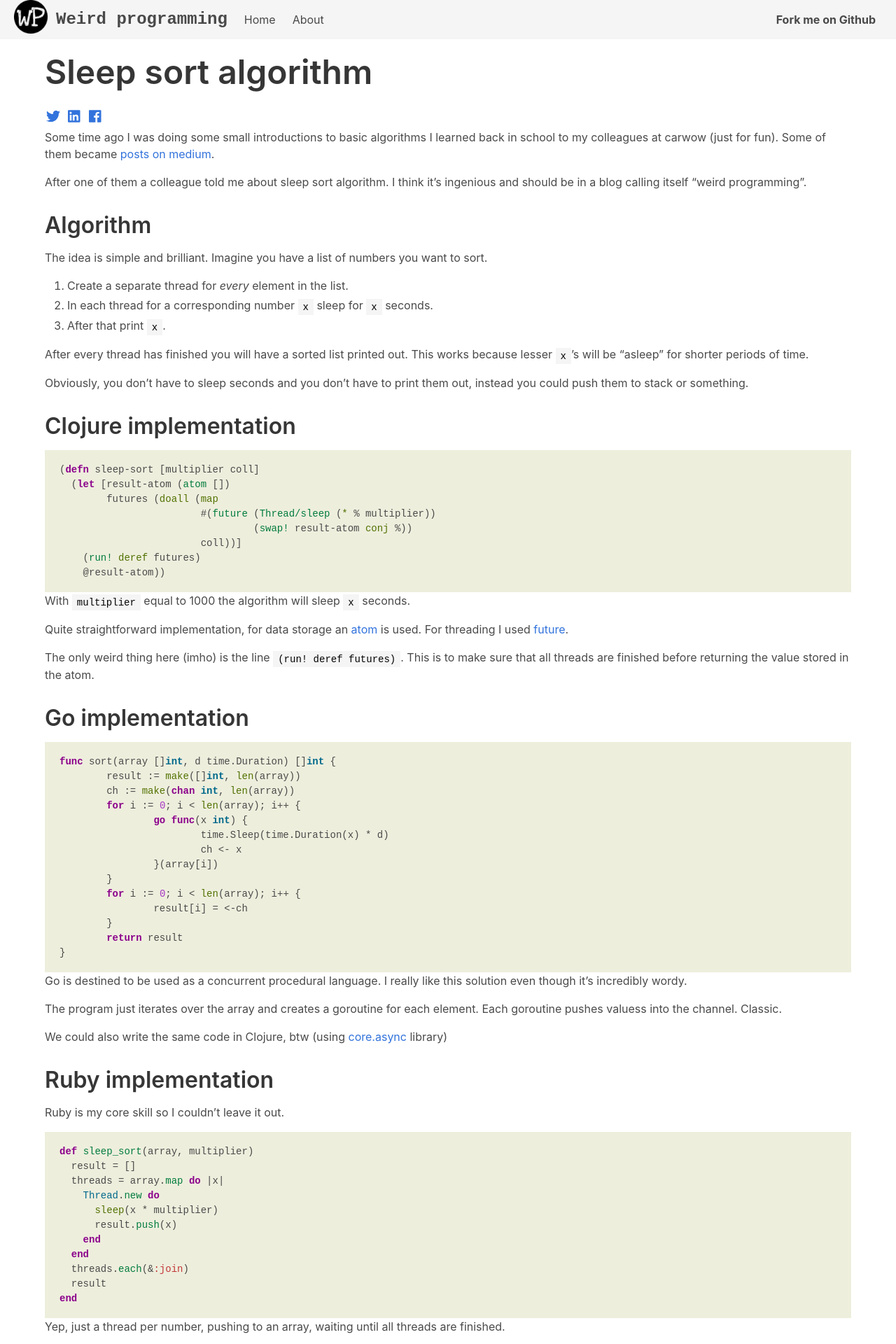
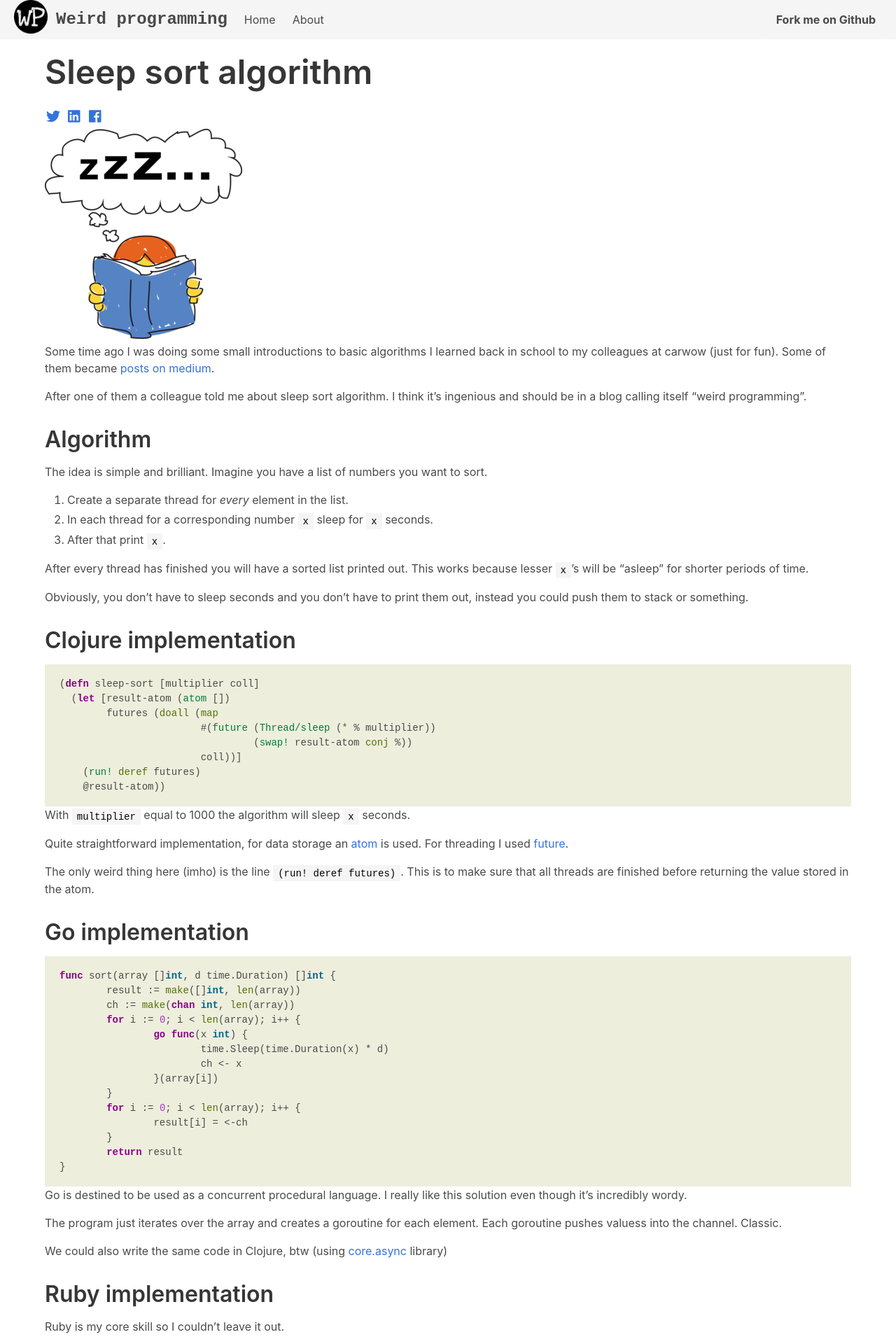
Before and after one commit to Nondv/weird-programming.dev, a Jekyll site: the page built from _posts/2020-07-02-sleep-sort.md, in a window 1280 px wide. Shown: the top 1920 px of the page at 70% size. Built offline with Jekyll 4.4.1, drawn with Linux system fonts in a browser that asks for light colours; nearby versions of some CDN libraries.

Commit message:
add images to some posts

```diff
--- a/_layouts/post.html
+++ b/_layouts/post.html
@@ -5,7 +5,7 @@ layout: default
 {% include share-buttons.html %}
 
 {%- if page.img -%}
-  <img src='{{page.img}}' />
+  <img src='{{page.img}}' alt='Post image' />
 {%- endif -%}
 
 <article class="content">
--- a/_posts/2020-07-02-sleep-sort.md
+++ b/_posts/2020-07-02-sleep-sort.md
@@ -3,6 +3,7 @@ title: Sleep sort algorithm
 author_profile_url: https://url-to-the-author
 categories: [algorithms]
 tags: [sleep sort, sorting, algorithm]
+img: /img/posts/sleeping.png
 description: >-
   Fun and creative concurrent sorting algorithm
 ---
```
Also changed, not shown: _posts/2020-03-15-functional-programming-meet-oop.md (+1 -0 lines), _posts/2020-04-06-implementing-integer-expressions-with-only-data-types-and-pattern-matching.md (+2 -1 lines), img/posts/bugs-handshake.png (added), img/posts/kids_math.png (added), img/posts/sleeping.png (added).
